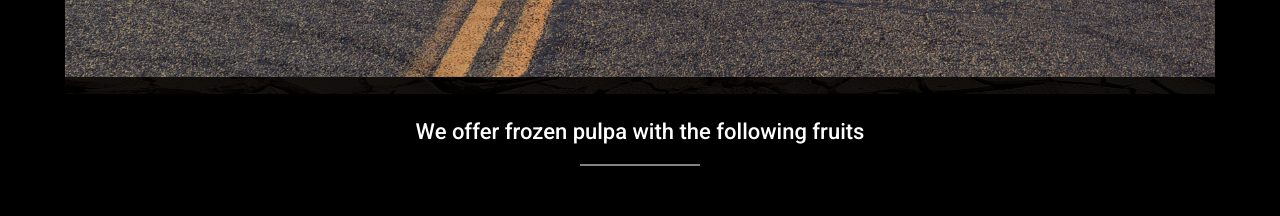
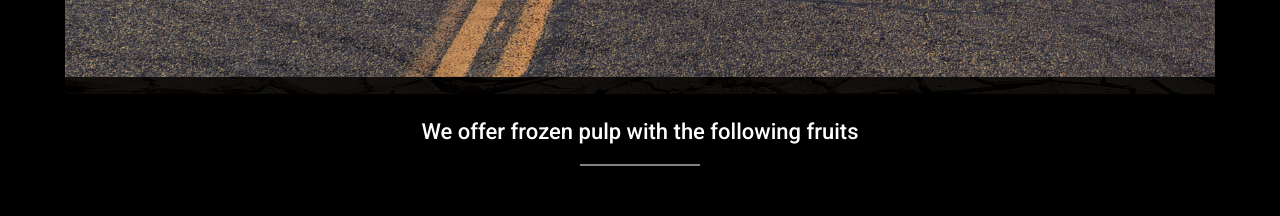
Before and after one commit to andrzejmurzynowski/tropisok, a plain HTML site: page enindex.html in a window 1280 px wide. Shown: the part 1780-1996 px from the top of the page. Drawn offline with Linux system fonts and the light colour scheme.

Commit message:
Update enindex.html

```diff
--- a/enindex.html
+++ b/enindex.html
@@ -117,7 +117,7 @@
 			</div>
 
 			<div class="col-md-offset-2 col-md-8 col-sm-12 text-center">
-				<h1 class="heading">We offer frozen pulpa with the following fruits</h1>
+				<h1 class="heading">We offer frozen pulp with the following fruits</h1>
 				<hr>
 			</div>
 
```
